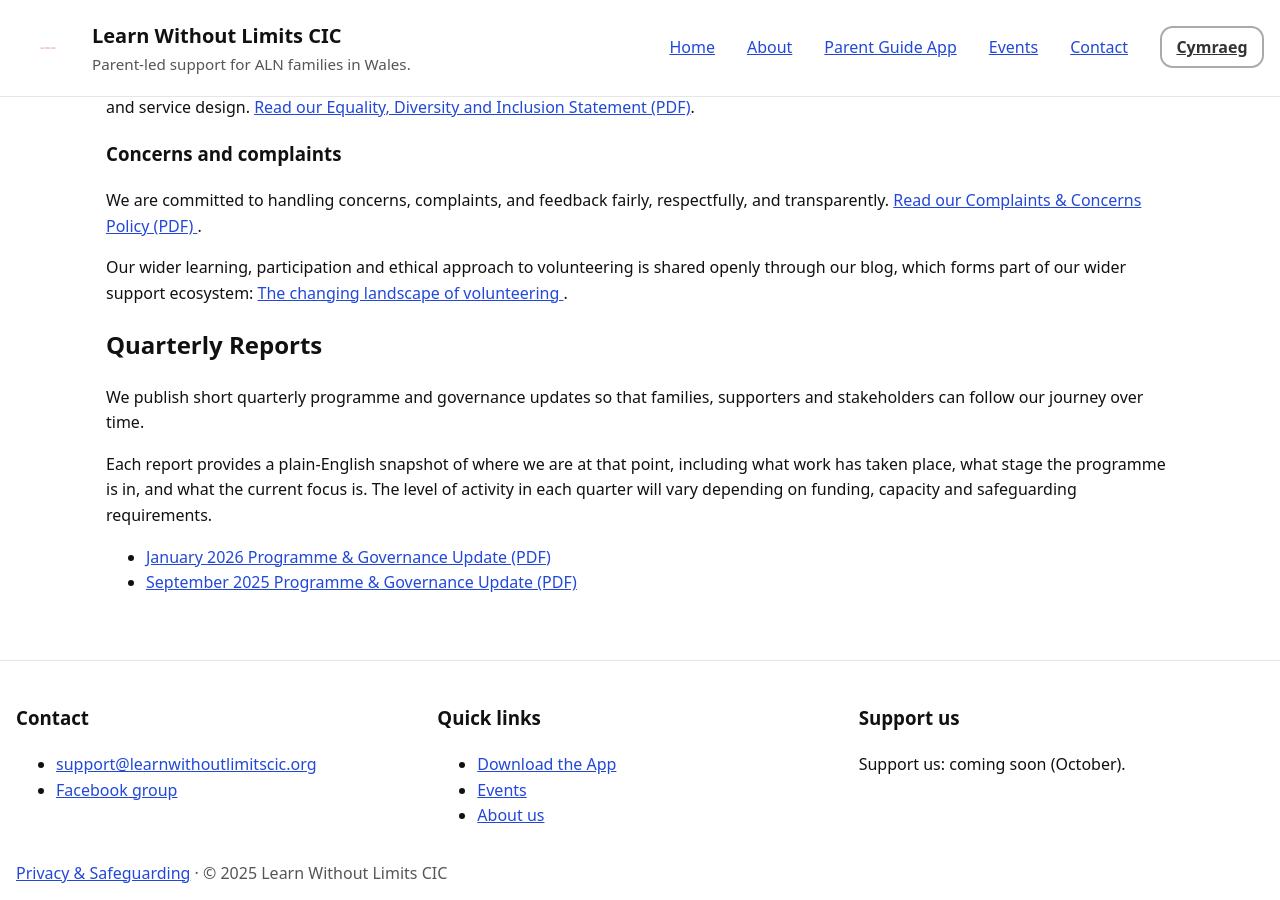
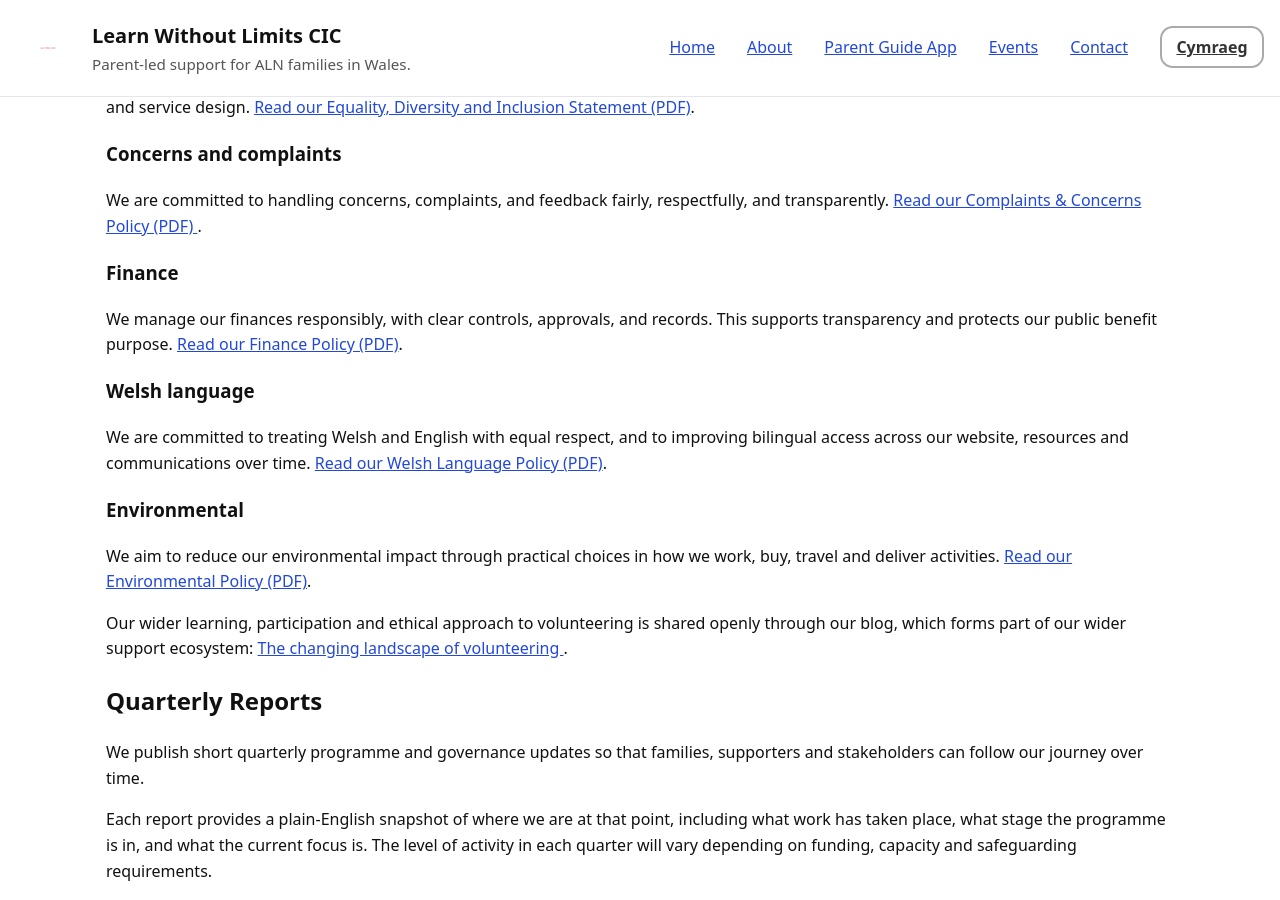
Before and after one commit to StephShobiye/learnwithoutlimitscic.github.io, a Jekyll site: the page about.en.html, which Jekyll copies as it is, in a window 1280 px wide and 900 px high, scrolled down 963 px. Built offline with Jekyll 4.4.1, drawn with Linux system fonts in a browser that asks for light colours.

Commit message:
Update about.en.html
Added the following policy docs
Finance
Welsh
Environmental

```diff
--- a/about.en.html
+++ b/about.en.html
@@ -115,7 +115,23 @@
           Read our Complaints &amp; Concerns Policy (PDF)
         </a>.
       </p>
+<h3>Finance</h3>
+<p>
+  We manage our finances responsibly, with clear controls, approvals, and records. This supports transparency and protects our public benefit purpose.
+  <a href="/policies/LWL_CIC_Finance_Policy.pdf">Read our Finance Policy (PDF)</a>.
+</p>
 
+<h3>Welsh language</h3>
+<p>
+  We are committed to treating Welsh and English with equal respect, and to improving bilingual access across our website, resources and communications over time.
+  <a href="/policies/lwl_welsh_language_policy.pdf">Read our Welsh Language Policy (PDF)</a>.
+</p>
+
+<h3>Environmental</h3>
+<p>
+  We aim to reduce our environmental impact through practical choices in how we work, buy, travel and deliver activities.
+  <a href="/policies/lwl_environmental_policy.pdf">Read our Environmental Policy (PDF)</a>.
+</p>
       <p>
         Our wider learning, participation and ethical approach to volunteering is shared openly through our blog,
         which forms part of our wider support ecosystem:
```
